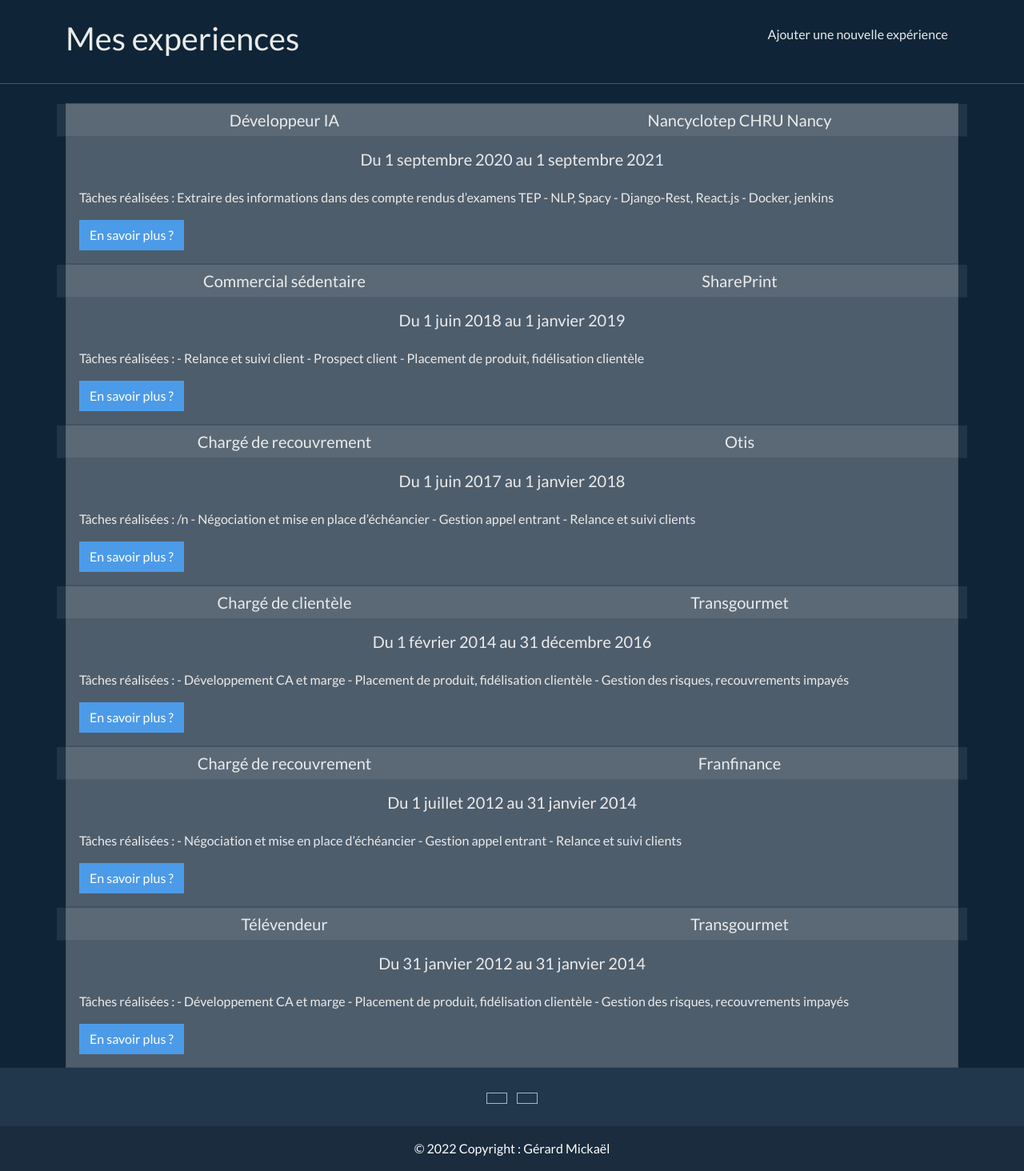
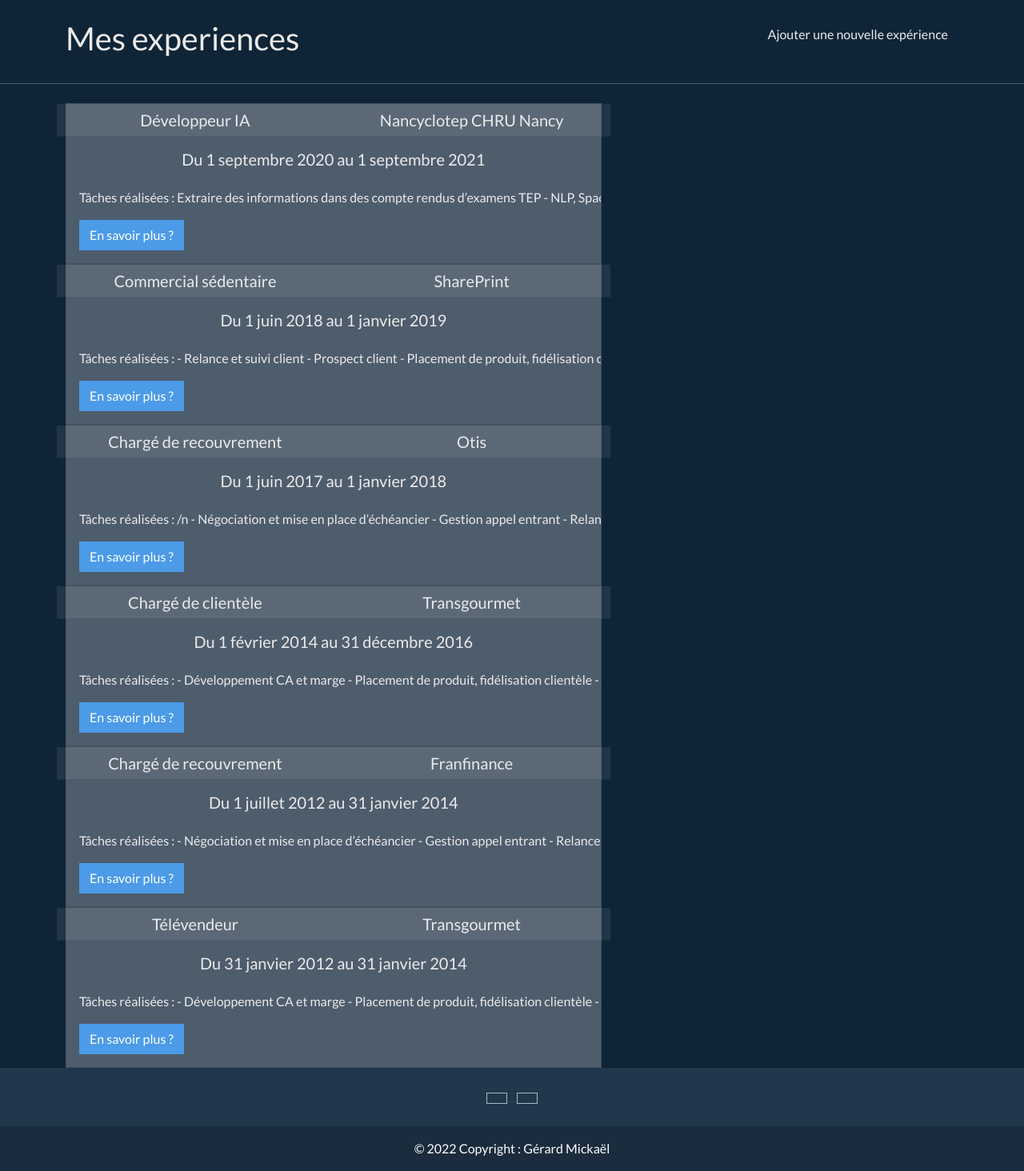
Before and after one commit to micka-sudo/cv_site, a Django app: page /experience in a window 1280 px wide. Shown: the part 84-1548 px from the top of the page at 80% size. Run offline with Django 4.2, Linux system fonts and the light colour scheme; data comes from the database, SQL or seed files in the repository; some libraries are stand-ins or nearby versions.

Commit message:
test css

```diff
--- a/app_site_cv/experience/templates/experience/experience.html
+++ b/app_site_cv/experience/templates/experience/experience.html
@@ -17,9 +17,9 @@
 
 <hr class="my-4">
 
-<div class="container">
+<div class="container justify-content-center">
     {% for experience in experiences %}
-    <div class="card">
+    <div class="card" style="width: 60%">
         <div class="row">
             <h5 class="card-header col-6 text-center">{{ experience.metier }}</h5>
             <h5 class="card-header col-6 text-center">{{ experience.societe }}</h5>
```
